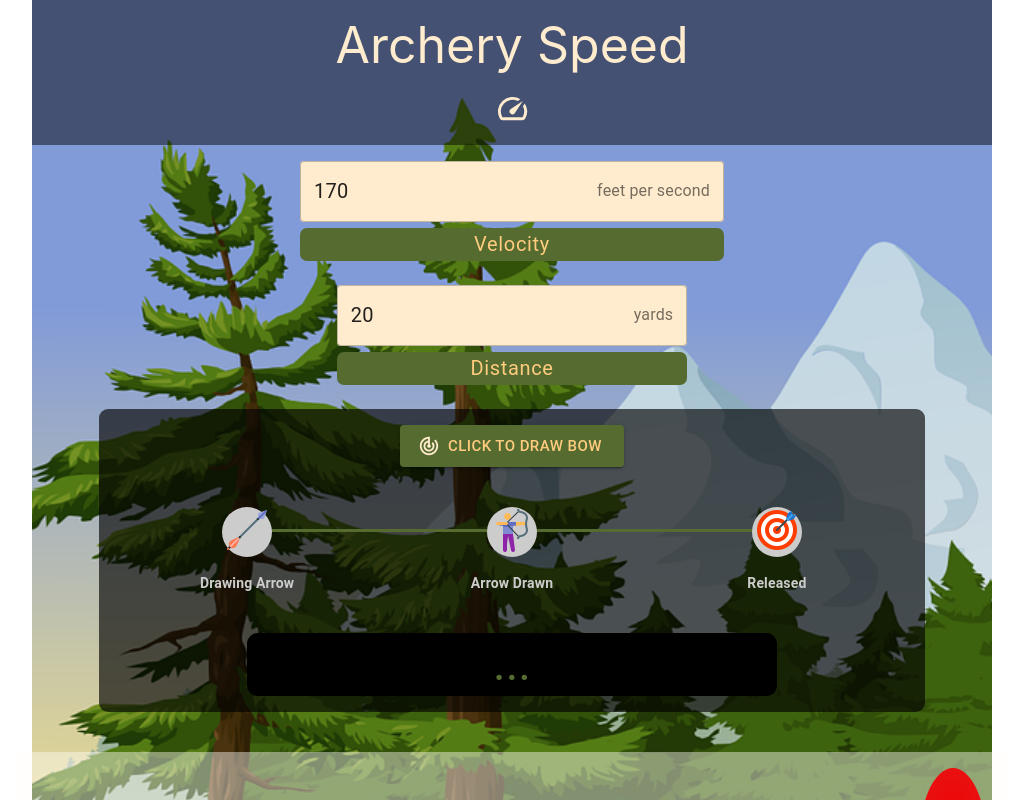
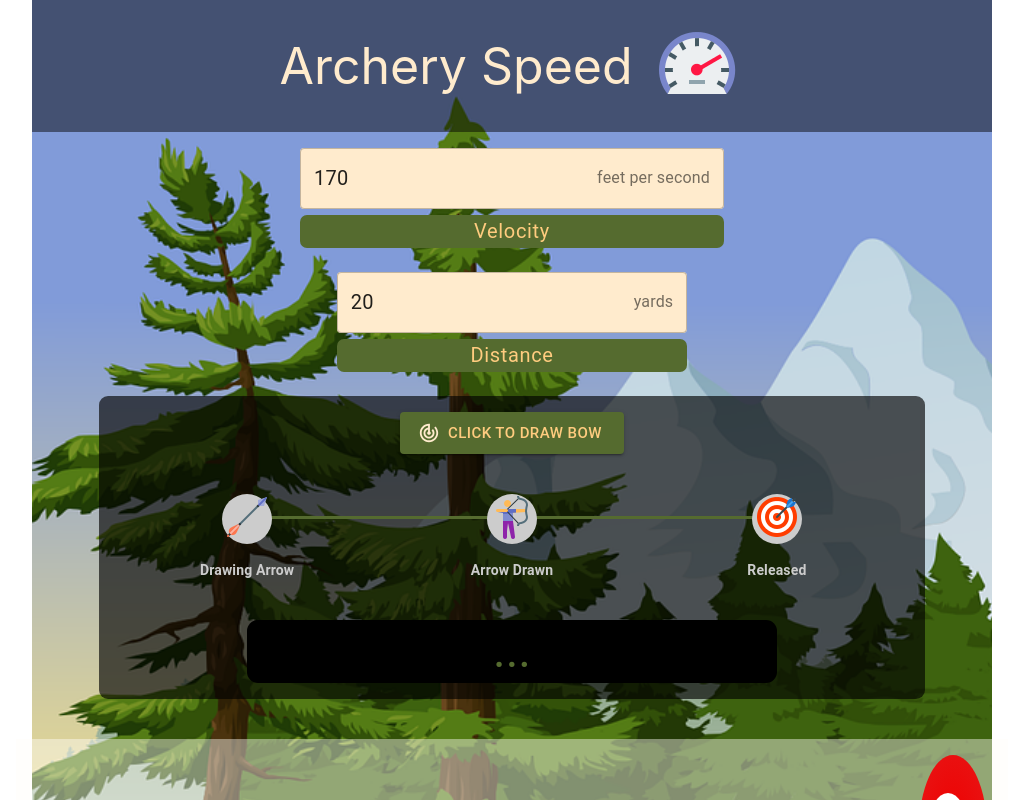
Before and after one commit to michael-williamson/archery_timer, a React (Create React App) app: page / in a window 1280 px wide. Shown: the top 800 px of the page, without its empty margins (128-1151 px from the left). Built offline with nearby package versions, Linux system fonts and the light colour scheme.

Commit message:
added icon to header

```diff
--- a/src/App.js
+++ b/src/App.js
@@ -1,20 +1,29 @@
 import "./App.css";
 import { Container, Box } from "@material-ui/core";
 import { BowDemo } from "./components/BowDemo";
-import { Speed } from "@material-ui/icons";
+// import { Speed } from "@material-ui/icons";
+import speedometer from "./media/speedometer.png";
 
 function App() {
   return (
     <Container maxWidth="md" disableGutters={true}>
       <div className="App">
-        <div className="title">
+        <Box
+          py={2}
+          bgcolor="warning.main"
+          display="flex"
+          justifyContent="center"
+          alignItems="center"
+        >
           <Box fontSize={50} color="secondary.main">
             Archery Speed
           </Box>
-          <Box mt={2}>
-            <Speed fontSize="large" color="secondary" />
+          <Box ml={2}>
+            {/* <Speed fontSize="large" color="secondary" /> */}
+            <img src={speedometer} alt="speedometer" />
           </Box>
-        </div>
+        </Box>
+
         <BowDemo />
       </div>
     </Container>
--- a/src/theme.js
+++ b/src/theme.js
@@ -18,6 +18,10 @@ const theme = createTheme({
     error: {
       main: red.A400,
     },
+    warning: {
+      //header bg
+      main: "#0000007a",
+    },
     info: {
       main: "#fff",
     },
```
Also changed, not shown: src/media/speedometer.png (added).
